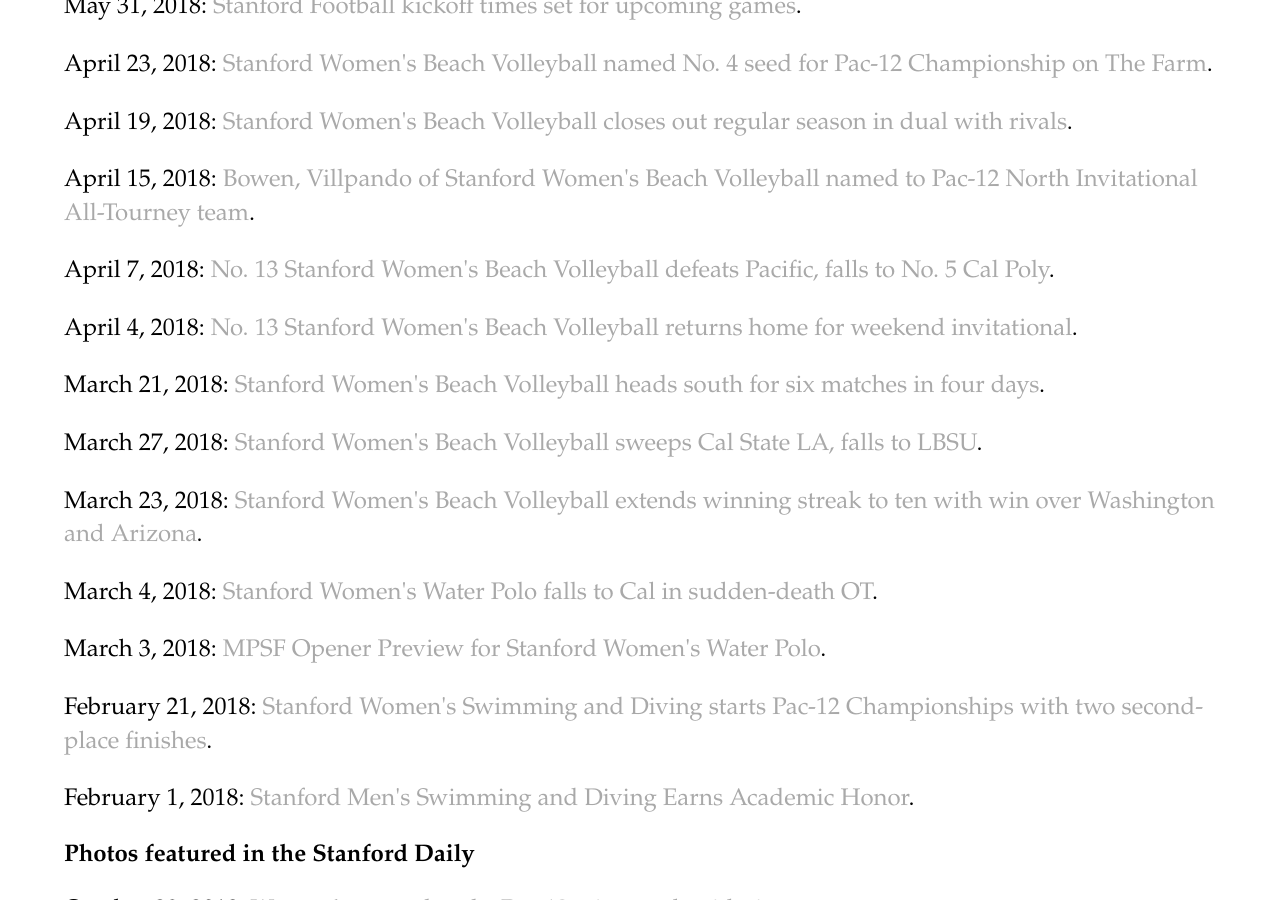
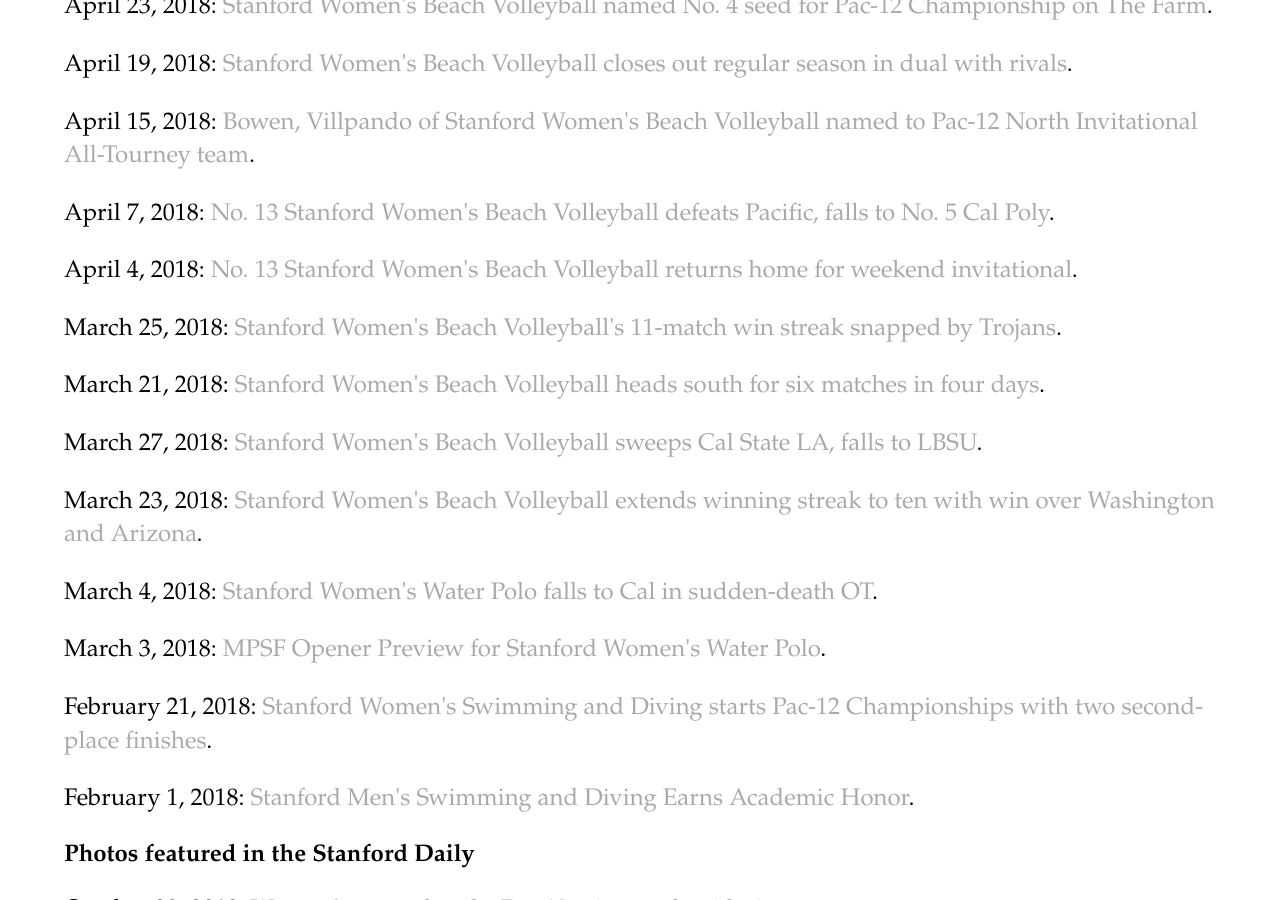
Before and after one commit to echang17/echang17.github.io, a Jekyll site: the page built from links_full/index.html, in a window 1280 px wide and 900 px high, scrolled down 2163 px. Built offline with Jekyll 4.4.1, drawn with Linux system fonts in a browser that asks for light colours; some of the changed text lies outside the part shown.

Commit message:
Update index.html

```diff
--- a/links_full/index.html
+++ b/links_full/index.html
@@ -43,6 +42,7 @@
     <p>April 15, 2018: <a href="http://gostanford.com/news/2018/4/15/beach-volleyball-sweep-in-seattle.aspx">Bowen, Villpando of Stanford Women's Beach Volleyball named to Pac-12 North Invitational All-Tourney team</a>.</p>
     <p>April 7, 2018: <a href="http://gostanford.com/news/2018/4/7/beach-volleyball-split-to-start.aspx">No. 13 Stanford Women's Beach Volleyball defeats Pacific, falls to No. 5 Cal Poly</a>.</p>
     <p>April 4, 2018: <a href="http://gostanford.com/news/2018/4/4/beach-volleyball-west-coast-classic.aspx">No. 13 Stanford Women's Beach Volleyball returns home for weekend invitational</a>.</p>
+    <p>March 25, 2018: <a href="http://gostanford.com/news/2018/3/25/beach-volleyball-stanford-splits-final-day.aspx">Stanford Women's Beach Volleyball's 11-match win streak snapped by Trojans</a>.</p>
     <p>March 21, 2018: <a href="http://gostanford.com/news/2018/3/21/beach-volleyball-socal-swing.aspx">Stanford Women's Beach Volleyball heads south for six matches in four days</a>.</p>
     <p>March 27, 2018: <a href="http://gostanford.com/news/2018/3/27/beach-volleyball-card-closes-socal-swing.aspx">Stanford Women's Beach Volleyball sweeps Cal State LA, falls to LBSU</a>.</p>
     <p>March 23, 2018: <a href="http://gostanford.com/news/2018/3/24/beach-volleyball-stanford-stays-hot.aspx">Stanford Women's Beach Volleyball extends winning streak to ten with win over Washington and Arizona</a>.</p>
```
Also changed, not shown: other parts of links_full/index.html (+0 -1 lines).
